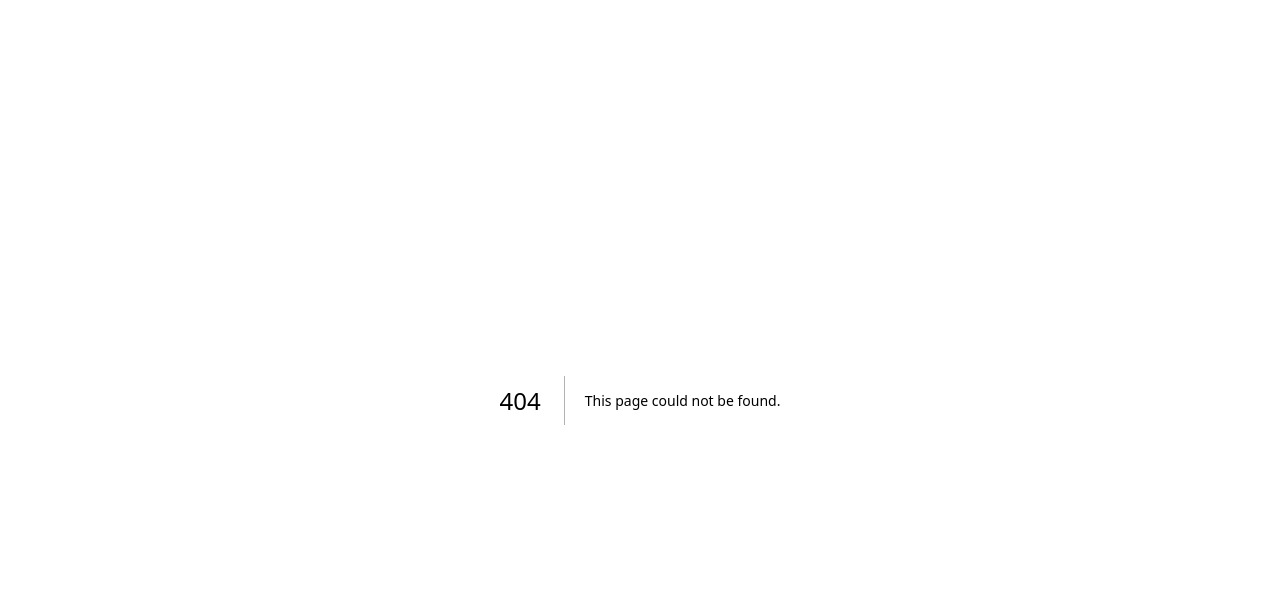
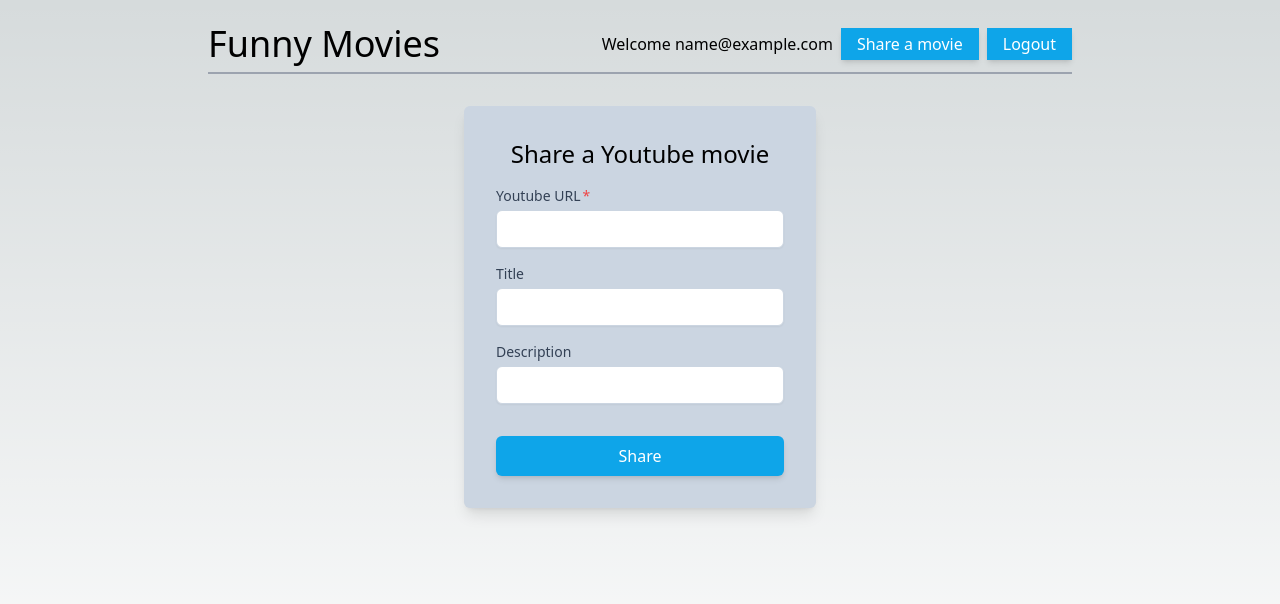
Before and after one commit to trangtv04110/funny-movies, a Next.js app: page /share-movie in a window 1280 px wide. Before the commit this address had no page. Shown: the top 604 px of the page. Built offline with nearby package versions, Linux system fonts and the light colour scheme; sample sign-in values are in the browser's storage.

Commit message:
Update UI and Auth

```diff
--- a/package.json
+++ b/package.json
@@ -14,6 +14,7 @@
     "@types/react-dom": "18.2.7",
     "autoprefixer": "10.4.14",
     "bcrypt": "^5.1.0",
+    "classnames": "^2.3.2",
     "eslint": "8.46.0",
     "eslint-config-next": "13.4.12",
     "jsonwebtoken": "^9.0.1",
--- a/src/components/Button.tsx
+++ b/src/components/Button.tsx
@@ -1,17 +1,24 @@
 import React, { ReactNode } from "react";
+import classNames from "classnames";
 
 type ButtonProps = {
+  className?: string;
   label?: string;
   children?: ReactNode;
+  size?: "sm" | "md";
   type?: "button" | "submit" | "reset";
+  rounded?: boolean;
   isLoading?: boolean;
   disabled?: boolean;
   onClick?: () => void;
 };
 
 export default function Button({
+  className,
   label,
+  size = "md",
   type = "button",
+  rounded = true,
   isLoading,
   disabled,
   children,
@@ -19,7 +26,16 @@ export default function Button({
 }: ButtonProps) {
   return (
     <button
-      className="bg-sky-500 hover:bg-sky-700 text-white rounded-md px-4 py-2 disabled:opacity-75 disabled:cursor-wait"
+      className={classNames(
+        "bg-sky-500 hover:bg-sky-700 text-white disabled:opacity-75 disabled:cursor-wait shadow-md",
+        {
+          "rounded-md": rounded,
+          "px-4 py-2": size === "md",
+          "px-4 py-1": size === "sm",
+        },
+        className
+      )}
+      // className="bg-sky-500 hover:bg-sky-700 text-white rounded-md px-4 py-2 disabled:opacity-75 disabled:cursor-wait"
       type={type}
       disabled={disabled}
       onClick={onClick}
--- a/src/components/EmptyLayout.tsx
+++ b/src/components/EmptyLayout.tsx
@@ -1,6 +1,3 @@
-import { ToastContainer } from "react-toastify";
-import "react-toastify/dist/ReactToastify.css";
-
 export default function EmptyLayout({
   children,
 }: {
@@ -8,7 +5,6 @@ export default function EmptyLayout({
 }) {
   return (
     <div className="flex flex-col space-y-8 p-4 min-h-screen max-w-4xl m-auto">
-      <ToastContainer />
       {children}
     </div>
   );
--- a/src/components/Header.tsx
+++ b/src/components/Header.tsx
@@ -23,15 +23,35 @@ export default function Header() {
     router.push("/login");
   };
 
+  const handleRedirectToShareMoviePage = () => {
+    router.push("/share-movie");
+  };
+
   return (
     <div className="flex justify-between items-center py-2 border-b-2 border-gray-400">
       <h1 className="text-4xl">Funny Movies</h1>
 
-      {email && <div>Welcome {email}</div>}
+      {email && (
+        <div className="flex space-x-2 justify-center items-center">
+          <span>Welcome {email}</span>
+          <Button
+            size="sm"
+            rounded={false}
+            onClick={handleRedirectToShareMoviePage}
+          >
+            Share a movie
+          </Button>
+          <Button size="sm" rounded={false} onClick={handleLogout}>
+            Logout
+          </Button>
+        </div>
+      )}
 
       {!email && (
         <div>
-          <Button onClick={handleRedirectToLogin}>Login / Register</Button>
+          <Button size="sm" rounded={false} onClick={handleRedirectToLogin}>
+            Login / Register
+          </Button>
         </div>
       )}
     </div>
--- a/src/pages/_app.tsx
+++ b/src/pages/_app.tsx
@@ -1,6 +1,14 @@
 import "@/styles/globals.css";
 import type { AppProps } from "next/app";
 
+import { ToastContainer } from "react-toastify";
+import "react-toastify/dist/ReactToastify.css";
+
 export default function App({ Component, pageProps }: AppProps) {
-  return <Component {...pageProps} />;
+  return (
+    <>
+      <ToastContainer />
+      <Component {...pageProps} />
+    </>
+  );
 }
--- /dev/null
+++ b/src/pages/api/movies/add.ts
@@ -0,0 +1,36 @@
+import type { NextApiRequest, NextApiResponse } from "next";
+import { DATABSE, URI } from "@/configs";
+import cache from "memory-cache";
+
+const { MongoClient, ServerApiVersion } = require("mongodb");
+
+const CACHE_NAME = "MOVIES";
+
+const client = new MongoClient(URI, {
+  serverApi: {
+    version: ServerApiVersion.v1,
+    strict: true,
+    deprecationErrors: true,
+  },
+});
+
+export default async function handler(
+  req: NextApiRequest,
+  res: NextApiResponse
+) {
+  const { title, description, url, createdBy } = JSON.parse(req.body);
+
+  try {
+    await client.connect();
+    const collection = client.db(DATABSE).collection("movies");
+
+    await collection.insertOne({ title, description, url, createdBy });
+    cache.del(CACHE_NAME);
+
+    res.status(200).json({
+      success: "Your movie has been shared successful.",
+    });
+  } catch (e) {
+    console.log("Error: ", e);
+  }
+}
--- a/src/pages/index.tsx
+++ b/src/pages/index.tsx
@@ -38,9 +38,13 @@ export default function Home() {
               <iframe width="420" height="200" src={movie.url}></iframe>
 
               <div>
-                <div>{movie.title}</div>
-                <div>Shared by: {movie.createdBy}</div>
-                <div>Description: {movie.description}</div>
+                {movie.title && (
+                  <div className="text-xl pb-2">{movie.title}</div>
+                )}
+                {movie.createdBy && <div>Shared by: {movie.createdBy}</div>}
+                {movie.description && (
+                  <div>Description: {movie.description}</div>
+                )}
               </div>
             </div>
           ))}
--- a/src/pages/login.tsx
+++ b/src/pages/login.tsx
@@ -4,8 +4,11 @@ import React, { useState } from "react";
 import Link from "next/link";
 import { toast } from "react-toastify";
 import { setToken } from "@/services/authServices";
+import { useRouter } from "next/navigation";
 
 export default function Login() {
+  const router = useRouter();
+
   const [email, setEmail] = useState("");
   const [password, setPassword] = useState("");
   const [loading, setLoading] = useState(false);
@@ -21,8 +24,9 @@ export default function Login() {
       const data = await res.json();
 
       if (data && data.token) {
+        toast.success("Login successful");
         setToken(data.token);
-        window.location.href = "/";
+        router.push("/");
       } else {
         toast.error(data.error);
       }
--- /dev/null
+++ b/src/pages/share-movie.tsx
@@ -0,0 +1,127 @@
+import Button from "@/components/Button";
+import MasterLayout from "@/components/MasterLayout";
+import { getParsedToken, isLoggedIn } from "@/services/authServices";
+import { useEffect, useState } from "react";
+import { toast } from "react-toastify";
+import { useRouter } from "next/navigation";
+
+export default function ShareMovie() {
+  const router = useRouter();
+
+  const [loading, setLoading] = useState(false);
+  const [url, setUrl] = useState("");
+  const [title, setTitle] = useState("");
+  const [description, setDescription] = useState("");
+  const [email, setEmail] = useState("");
+
+  useEffect(() => {
+    if (!isLoggedIn()) {
+      window.location.href = "/login";
+    }
+
+    const parsedToken = getParsedToken();
+    if (parsedToken && parsedToken.email) {
+      setEmail(parsedToken.email);
+    }
+
+    if (
+      parsedToken &&
+      parsedToken.exp &&
+      parsedToken.exp > Math.round(Date.now() / 1000)
+    ) {
+    } else {
+      window.location.href = "/login";
+    }
+  }, []);
+
+  const handleShareMovie = async () => {
+    if (url) {
+      setLoading(true);
+
+      const urlObj = new URL(url);
+      const urlParams = urlObj.searchParams;
+      const v = urlParams.get("v");
+
+      const newUrl = `https://www.youtube.com/embed/${v}`;
+
+      const res = await fetch("/api/movies/add", {
+        method: "POST",
+        body: JSON.stringify({
+          url: v ? newUrl : url,
+          title,
+          description,
+          createdBy: email,
+        }),
+      });
+      const data = await res.json();
+
+      if (data && data.success) {
+        toast.success(data.success);
+
+        router.push("/");
+
+        setUrl("");
+        setTitle("");
+        setDescription("");
+      } else {
+        toast.error(data.error);
+      }
+
+      setLoading(false);
+    }
+  };
+
+  return (
+    <MasterLayout>
+      <div className="m-auto max-w-3xl bg-slate-300 rounded-md p-8 shadow-lg flex flex-col space-y-4">
+        <div className="text-2xl text-center">Share a Youtube movie</div>
+
+        <label className="block">
+          <span className="after:content-['*'] after:ml-0.5 after:text-red-500 block text-sm font-medium text-slate-700">
+            Youtube URL
+          </span>
+          <input
+            type="text"
+            name="url"
+            className="mt-1 px-3 py-2 bg-white border shadow-sm border-slate-300 placeholder-slate-400 focus:outline-none focus:border-sky-500 focus:ring-sky-500 block rounded-md sm:text-sm focus:ring-1 w-72"
+            onChange={(e) => setUrl(e.target.value)}
+          />
+        </label>
+
+        <label className="block">
+          <span className="block text-sm font-medium text-slate-700">
+            Title
+          </span>
+          <input
+            type="text"
+            name="title"
+            className="mt-1 px-3 py-2 bg-white border shadow-sm border-slate-300 placeholder-slate-400 focus:outline-none focus:border-sky-500 focus:ring-sky-500 block rounded-md sm:text-sm focus:ring-1 w-72"
+            onChange={(e) => setTitle(e.target.value)}
+          />
+        </label>
+
+        <label className="block mb-2">
+          <span className="block text-sm font-medium text-slate-700">
+            Description
+          </span>
+          <input
+            type="text"
+            name="description"
+            className="mt-1 px-3 py-2 bg-white border shadow-sm border-slate-300 placeholder-slate-400 focus:outline-none focus:border-sky-500 focus:ring-sky-500 block rounded-md sm:text-sm focus:ring-1 w-72"
+            onChange={(e) => setDescription(e.target.value)}
+          />
+        </label>
+
+        <div></div>
+
+        <Button
+          isLoading={loading}
+          disabled={loading}
+          onClick={handleShareMovie}
+        >
+          Share
+        </Button>
+      </div>
+    </MasterLayout>
+  );
+}
--- a/src/services/authServices.ts
+++ b/src/services/authServices.ts
@@ -16,9 +16,9 @@ export const setToken = (token: string) => {
 };
 
 export const isLoggedIn = () => {
-  if (typeof window === "undefined") return false;
-  const tokenObj = getParsedToken();
-  return !!tokenObj;
+  if (typeof window === "undefined") return null;
+  const token = localStorage.getItem("token");
+  return !!token;
 };
 
 export const logout = () => {
```
Also changed, not shown: 1 other file (tests, documents, lock files or other folders).
